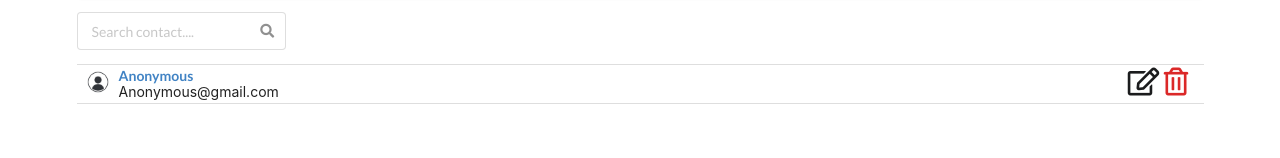
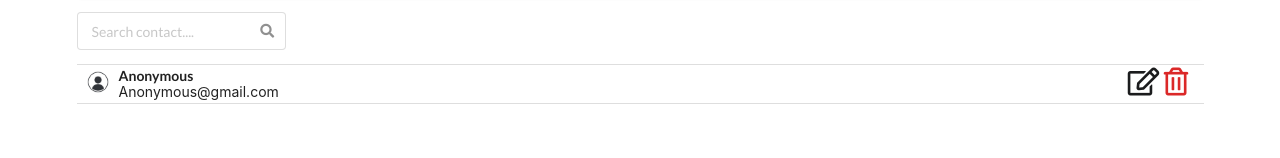
Before and after one commit to Shubham8656/Contact-Manager, a React (Create React App) app: page / in a window 1280 px wide. Shown: the part 138-296 px from the top of the page. Built offline with nearby package versions, Linux system fonts and the light colour scheme.

Commit message:
remove warning

```diff
--- a/src/App.js
+++ b/src/App.js
@@ -5,13 +5,6 @@ import Header from './component/Header/Header';
 import { Route, Routes } from 'react-router-dom';
 import EditContact from './component/EditContact/EditContact';
 
-const data = [
-  {
-    "id": new Date(),
-    "name": "shubham",
-    "email": "shubham@gmail.com"
-  }
-]
 function App() {
   return (
     <>
--- a/src/component/ContactCard/ContactCard.js
+++ b/src/component/ContactCard/ContactCard.js
@@ -15,9 +15,9 @@ export default function ContactCard(props) {
         <div className="ui item">
             <img className="ui avatar image" src={avatar} alt='avatar'/>
             <div className="content">
-                <a className="header">
+                <div className="header">
                     {name}
-                </a>
+                </div>
                 <div>
                     {email}
                 </div>
--- a/src/component/EditContact/EditContact.js
+++ b/src/component/EditContact/EditContact.js
@@ -18,7 +18,7 @@ function EditContact(props) {
         var editcontact = contacts.find(contact => contact.id === id.id)
         console.log('edit', editcontact)
         setContact(editcontact)
-    }, [])
+    },[id,contacts])
     let onChangeName = (e) => {
         setContact({ ...contact, name: e.target.value })
     }
```
